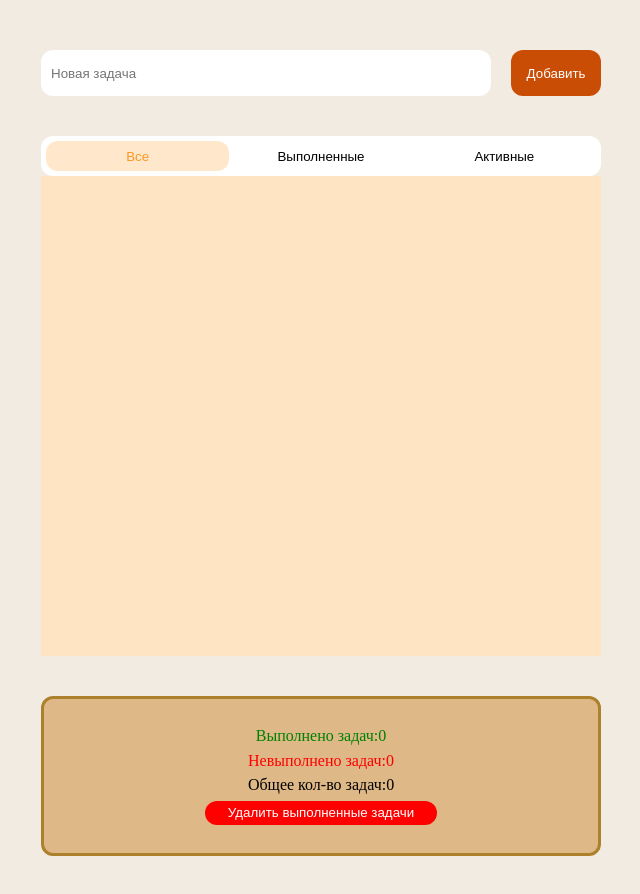
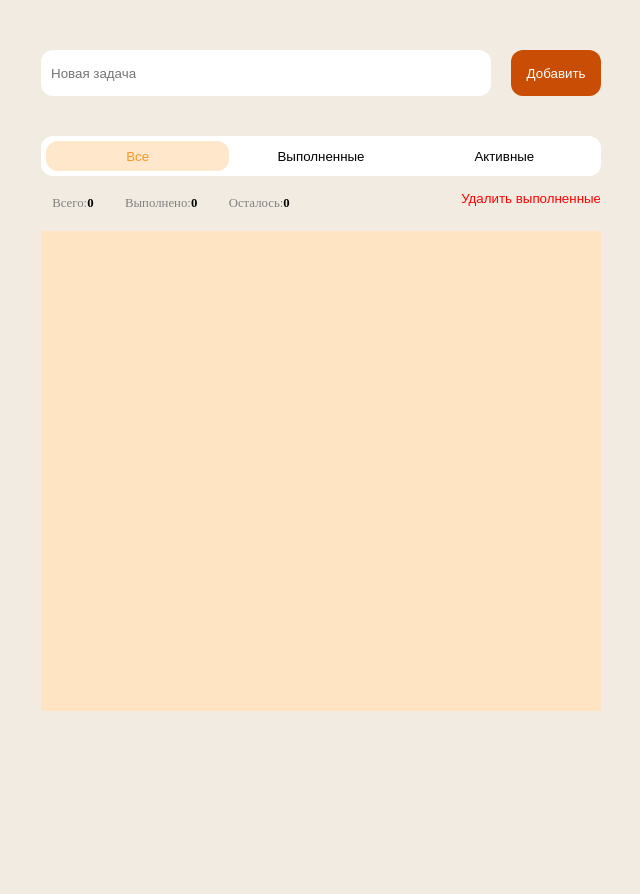
Before and after one commit to nzakypov521-byte/React-Task-Manager, a React (Vite) app: page / in a window 1280 px wide. Shown: the top 894 px of the page, without its empty margins (319-959 px from the left). After the commit the page ends 800 px from the top, so only its background shows below. Built offline with nearby package versions, Linux system fonts and the light colour scheme.

Commit message:
Статистика: перенесено между фильтром и список, без фона, статистика и кнопка по краям

```diff
--- a/src/App.tsx
+++ b/src/App.tsx
@@ -61,10 +61,9 @@ function App() {
       <TaskForm onAddTask={addTask}></TaskForm>
       <div className={styles.list}>
         <TaskFilters mode={mode} changeMode={changeMode}></TaskFilters>
+        <TaskStats deleteCompletedTasks={deleteCompletedTasks} data={data}></TaskStats>
         <TaskList data={data} onToggle={toggleTask} onDelete={deleteItem} mode={mode}></TaskList>
       </div>
-
-      <TaskStats deleteCompletedTasks={deleteCompletedTasks} data={data}></TaskStats>
     </div>
   )
 }
--- a/src/components/TaskStats.tsx
+++ b/src/components/TaskStats.tsx
@@ -10,19 +10,27 @@ function TaskStats({
 }) {
   return (
     <div className={styles.mainBlock}>
-      <div className={styles.completeTasks}>
-        Выполнено задач:
-        {data.filter((item) => item.completed).length}
+      <div className={styles.stats}>
+        <div className={styles.tasksStat}>
+          Всего:
+          <div className={styles.tasksStatAmount}>
+          {data.length}
+          </div>
+        </div>
+        <div className={styles.tasksStat}>
+          Выполнено:
+          <div className={styles.tasksStatAmount}>
+          {data.filter((item) => item.completed).length}
+          </div>
+        </div>
+        <div className={styles.tasksStat}>
+          Осталось:
+          <div className={styles.tasksStatAmount}>
+          {data.filter((item) => !item.completed).length}
+          </div>
+        </div>
       </div>
-      <div className={styles.unCompleteTasks}>
-        Невыполнено задач:
-        {data.filter((item) => !item.completed).length}
-      </div>
-      <div className={styles.allTasks}>
-        Общее кол-во задач:
-        {data.length}
-      </div>
-      <button onClick={deleteCompletedTasks}>Удалить выполненные задачи</button>
+      <button onClick={deleteCompletedTasks}>Удалить выполненные</button>
     </div>
   )
 }
--- a/src/scss/App.module.scss
+++ b/src/scss/App.module.scss
@@ -28,6 +28,8 @@ body {
 
       display: flex;
       flex-direction: column;
+
+      gap: 15px;
     }
   }
 }
--- a/src/scss/TaskStats.module.scss
+++ b/src/scss/TaskStats.module.scss
@@ -1,45 +1,58 @@
 .mainBlock {
   width: 100%;
-  height: 20vh;
+  height: auto;
 
-  background-color: burlywood;
+  background-color: transparent;
 
   display: flex;
-  flex-direction: column;
-  align-items: start;
-  gap: 7px;
+  flex-direction: row;
+  justify-content: space-between;
 
   border-radius: 12px;
-  border: 3px solid rgb(173, 128, 44);
+  border: none;
 
   text-align: start;
 
-  box-sizing: border-box;
+  font-size: 80%;
 
-  padding: 5% 8%;
+  .stats {
+    flex: 1;
+    height: 25px;
 
-  .completeTasks {
-    color: green;
-  }
+    display: flex;
+    flex-direction: row;
+    justify-content: start;
+    align-items: center;
 
-  .unCompleteTasks {
-    color: red;
-  }
+    gap: 9px;
 
-  .allTasks {
-    color: black;
+    .tasksStat {
+      color: gray;
+
+      display: flex;
+      flex-direction: row;
+      align-items: start;
+
+      .tasksStatAmount {
+        font-weight: bold;
+        color: black;
+      }
+    }
   }
 
   button {
-    width: 50%;
+    width: 300px;
     height: 25px;
 
-    color: white;
+    color: red;
 
-    background-color: red;
+    background-color: transparent;
 
     border: none;
     border-radius: 12px;
+
+    display: flex;
+    justify-content: end;
   }
 
   button:hover {
```
